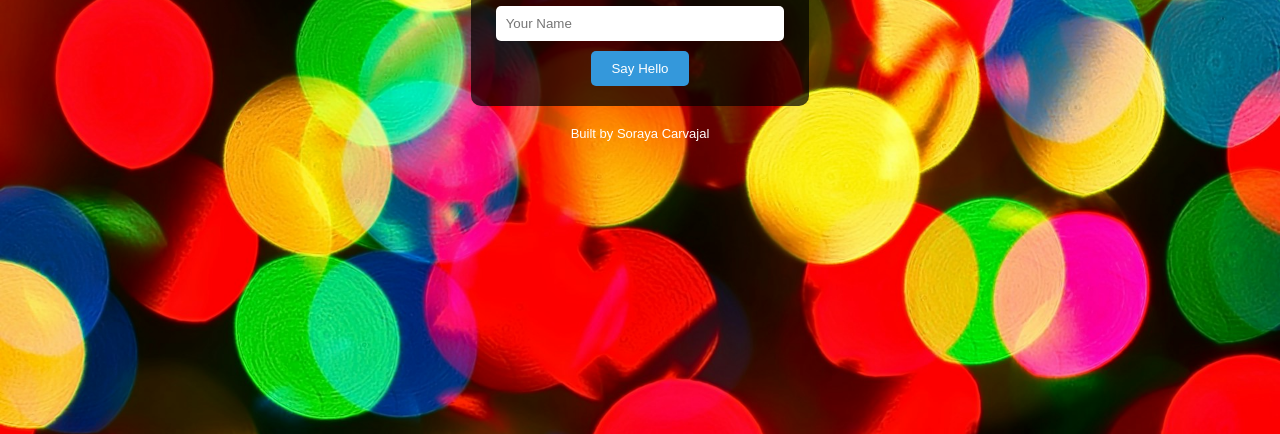
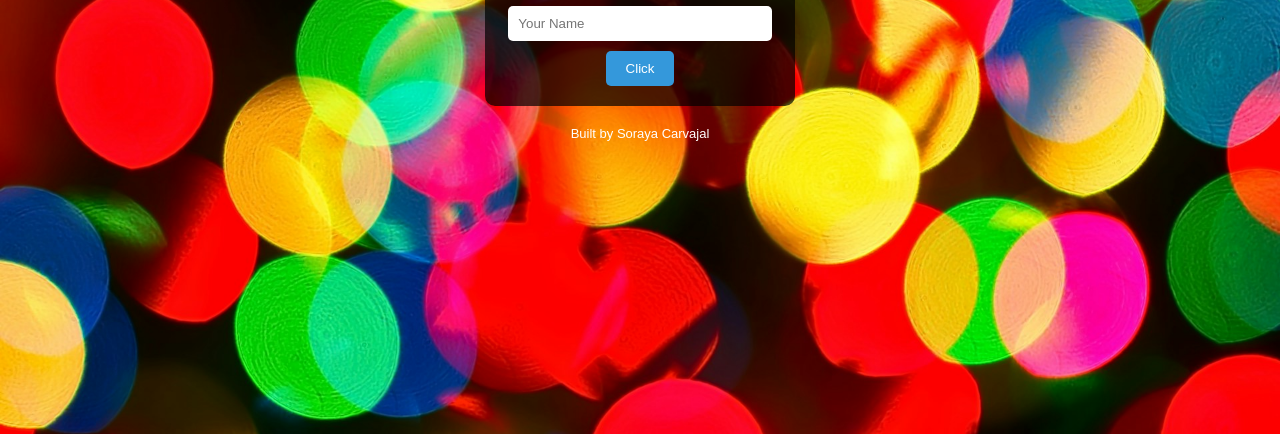
Before and after one commit to icuestiona/js-greetings, a plain HTML site: page index.html in a window 1280 px wide. Shown: the part 366-800 px from the top of the page. Drawn offline with Linux system fonts and the light colour scheme.

Commit message:
Changed instruction

```diff
--- a/index.html
+++ b/index.html
@@ -10,7 +10,7 @@
     <div class="container">
       <h1>Enter Your Name:</h1>
       <input type="text" id="nameInput" placeholder="Your Name" />
-      <button onclick="displayGreeting()">Say Hello</button>
+      <button onclick="displayGreeting()">Click</button>
     </div>
     <footer>
       Built by
```
